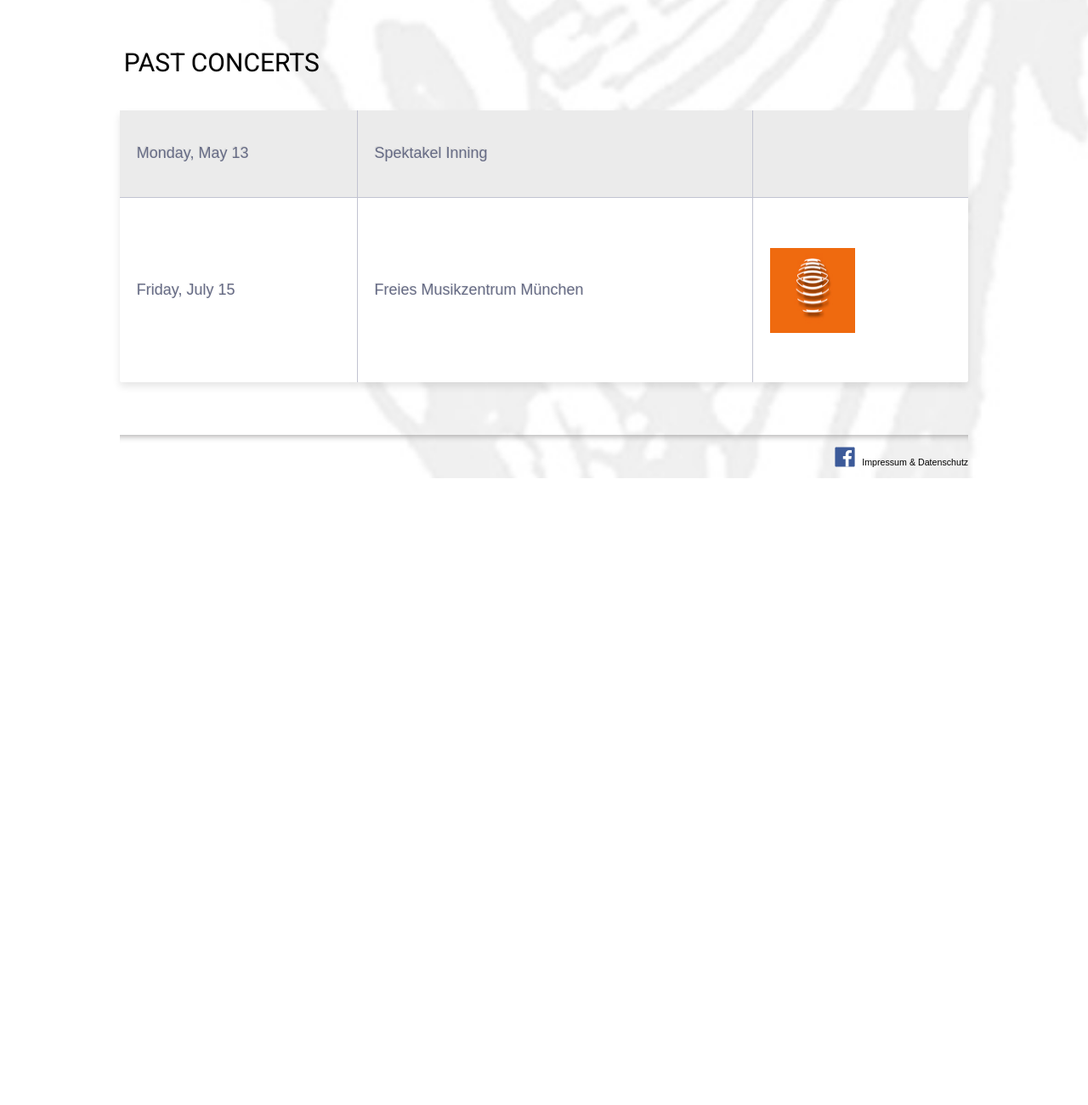
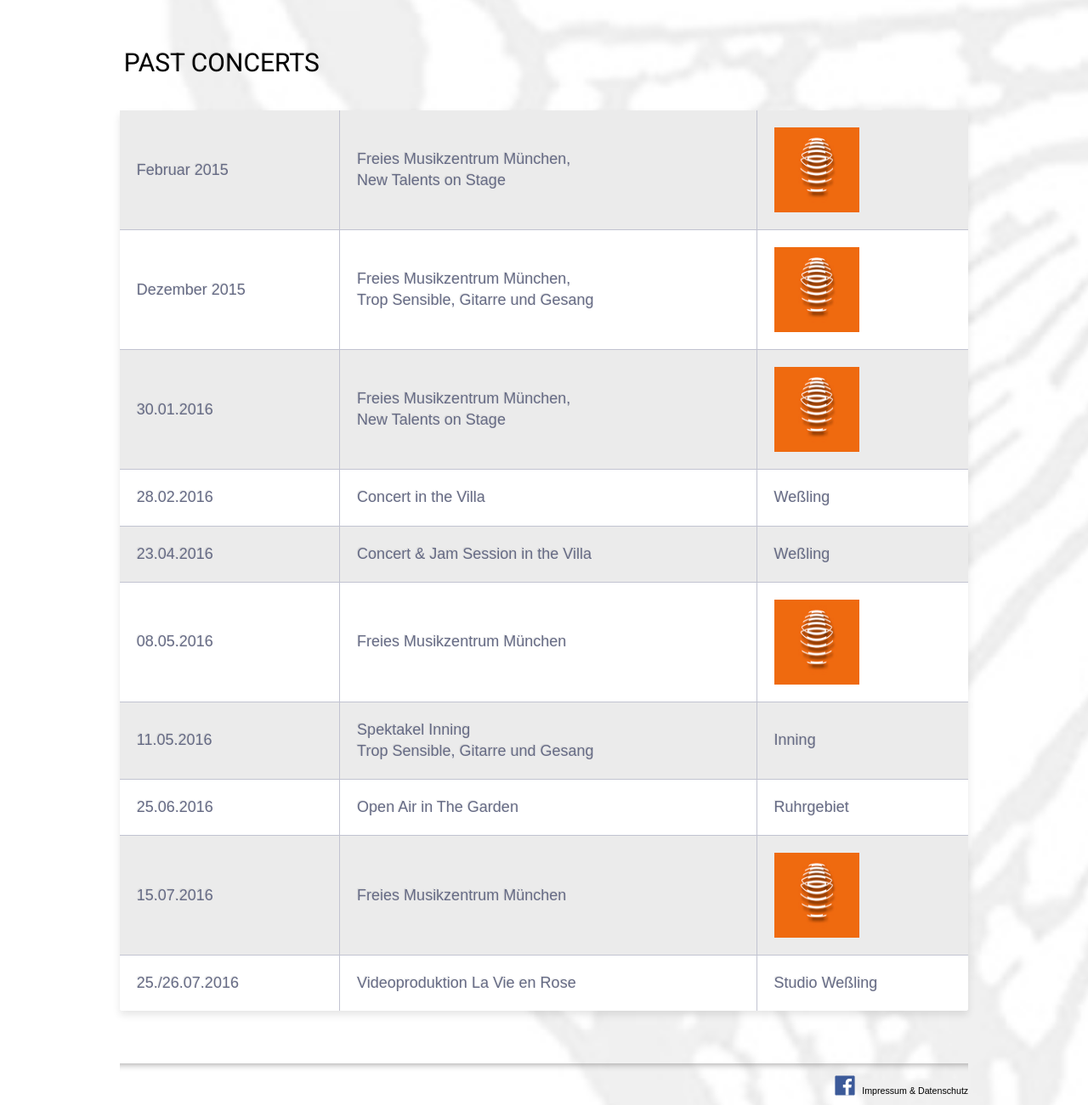
Before and after one commit to magrifri/cardui, a plain HTML site: page events.html in a window 1280 px wide. Shown: the part 1240-2541 px from the top of the page at 85% size. Before the commit the page ends 1803 px from the top, so only its background shows below. Drawn offline with nearby package versions, Linux system fonts and the light colour scheme.

Commit message:
add events

```diff
--- a/css/table.css
+++ b/css/table.css
@@ -130,6 +130,11 @@ td.text-left {
   text-align: left;
 }
 
+td.text-left-small {
+  text-align: left;
+  font-size:12pt
+}
+
 td.text-center {
   text-align: center;
 }
@@ -177,6 +182,11 @@ td.text-right {
  .video-title h4{
  font-size: 8pt;
  }
+ td.text-left-small {
+  text-align: left;
+  font-size:10pt
+ }
+
 }
 
 @media only screen and (max-width: 320px) {
@@ -186,4 +196,9 @@ td.text-right {
  .video-title h4{
  font-size: 6pt;
  }
+
+ td.text-left-small {
+  text-align: left;
+  font-size:8pt
+ }
 }
--- a/events.html
+++ b/events.html
@@ -102,7 +102,7 @@
   </div>
 
 <div class="table-title">
-<h3>La Tour de France ...</h3>
+<h3>Trop Sensible ...</h3>
 </div>
 
 <!--
@@ -117,12 +117,12 @@
 <tbody>
 
 <tr>
-<td class="text-left">Thuesday, December 13</td>
+<td class="text-left">13.12.2016</td>
 <td class="text-left">Open stage</td>
 <td class="text-left">Link</td>
 </tr>
 <tr>
-<td class="text-left">Thursday, April 6</td>
+<td class="text-left">06.04.2017</td>
 <td class="text-left">Mr B.'s</td>
 <td class="text-left">
  <a class="t-media--row  clearfix" href="http://www.misterbs.eu/" target="_blank">
@@ -140,15 +140,51 @@
 </div>
 <table class="table-fill">
 <tbody class="table-hover">
+
 <tr>
-<td class="text-left">Monday, May 13</td>
-<td class="text-left">Spektakel Inning </td>
+<td class="text-left">Februar 2015</td>
+<td class="text-left">Freies Musikzentrum München,<br>New Talents on Stage</td>
 <td class="text-left">
-
+ <a class="t-media--row  clearfix" href="http://www.freies-musikzentrum.de/" target="_blank">
+	      <img width="100" height="100" class="t-media__aside" src="img/FMZ.png">
+ </a>
 </td>
 </tr>
+
 <tr>
-<td class="text-left">Friday, July 15</td>
+<td class="text-left">Dezember 2015</td>
+<td class="text-left">Freies Musikzentrum München,<br>Trop Sensible, Gitarre und Gesang</td>
+<td class="text-left">
+ <a class="t-media--row  clearfix" href="http://www.freies-musikzentrum.de/" target="_blank">
+	      <img width="100" height="100" class="t-media__aside" src="img/FMZ.png">
+ </a>
+</td>
+</tr>
+
+<tr>
+<td class="text-left">30.01.2016</td>
+<td class="text-left">Freies Musikzentrum München,<br>New Talents on Stage</td>
+<td class="text-left">
+ <a class="t-media--row  clearfix" href="http://www.freies-musikzentrum.de/" target="_blank">
+	      <img width="100" height="100" class="t-media__aside" src="img/FMZ.png">
+ </a>
+</td>
+</tr>
+
+<tr>
+<td class="text-left">28.02.2016</td>
+<td class="text-left">Concert in the Villa</td>
+<td class="text-left">Weßling</td>
+</tr>
+
+<tr>
+<td class="text-left">23.04.2016</td>
+<td class="text-left">Concert & Jam Session in the Villa</td>
+<td class="text-left">Weßling</td>
+</tr>
+
+<tr>
+<td class="text-left">08.05.2016</td>
 <td class="text-left">Freies Musikzentrum München</td>
 <td class="text-left">
  <a class="t-media--row  clearfix" href="http://www.freies-musikzentrum.de/" target="_blank">
@@ -156,8 +192,41 @@
  </a>
 </td>
 </tr>
+
+<tr>
+<td class="text-left">11.05.2016</td>
+<td class="text-left">Spektakel Inning<br>Trop Sensible, Gitarre und Gesang</td>
+<td class="text-left">Inning</td>
+</tr>
+
+<tr>
+<td class="text-left">25.06.2016</td>
+<td class="text-left">Open Air in The Garden</td>
+<td class="text-left">Ruhrgebiet</td>
+</tr>
+
+<tr>
+<td class="text-left">15.07.2016</td>
+<td class="text-left">Freies Musikzentrum München</td>
+<td class="text-left">
+ <a class="t-media--row  clearfix" href="http://www.freies-musikzentrum.de/" target="_blank">
+	      <img width="100" height="100" class="t-media__aside" src="img/FMZ.png">
+ </a>
+</td>
+</tr>
+
+<tr>
+<td class="text-left">25./26.07.2016</td>
+<td class="text-left">Videoproduktion La Vie en Rose</td>
+<td class="text-left">Studio Weßling</td>
+</tr>
+
+
+
 </tbody>
 </table>
+
+
 
 
 
```
Also changed, not shown: music/index.html (+22 -2 lines).
